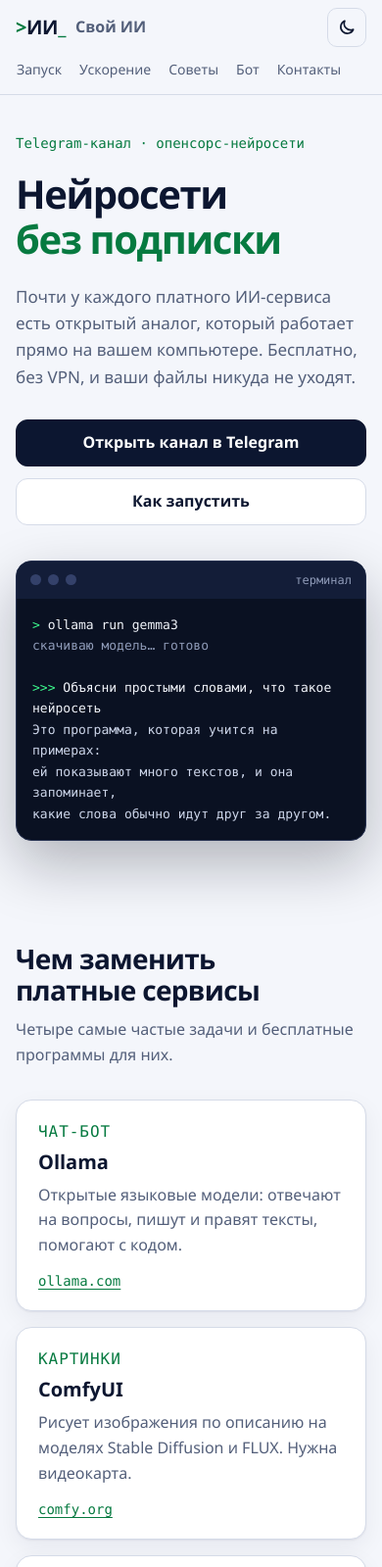
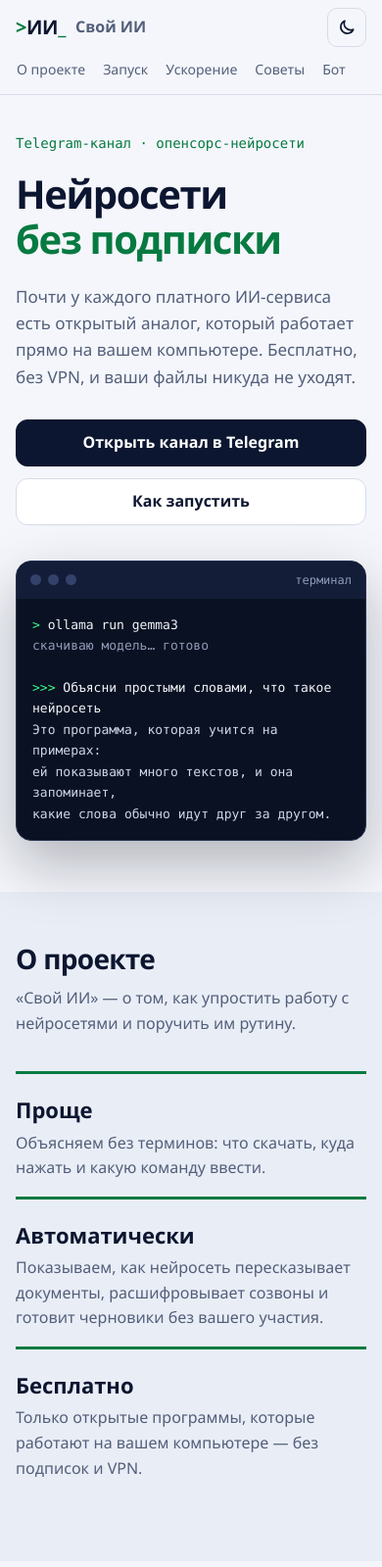
Before and after one commit to CANNIBA/svoi-ii, a plain HTML site: page index.html in a window 390 px wide. Shown: the top 1599 px of the page at 98% size. Drawn offline with Linux system fonts and the light colour scheme.

Commit message:
Раздел «О проекте», место под бота-навигатора, уточнение про видеокарты
Co-Authored-By: Claude Fable 5.2 <noreply@anthropic.com>

```diff
--- a/index.html
+++ b/index.html
@@ -30,11 +30,11 @@
       <span class="logo-name">Свой ИИ</span>
     </a>
     <nav class="nav" aria-label="Разделы">
+      <a href="#about">О проекте</a>
       <a href="#start">Запуск</a>
       <a href="#speed">Ускорение</a>
       <a href="#use">Советы</a>
       <a href="#bot">Бот</a>
-      <a href="#contact">Контакты</a>
     </nav>
     <button class="theme" id="theme" type="button" aria-label="Переключить светлую и тёмную тему" title="Светлая / тёмная тема">
       <svg class="i-moon" viewBox="0 0 24 24" width="20" height="20" aria-hidden="true"><path d="M20 14.5A8 8 0 0 1 9.5 4a8 8 0 1 0 10.5 10.5z" fill="none" stroke="currentColor" stroke-width="2" stroke-linejoin="round"/></svg>
@@ -67,6 +67,31 @@
 <span class="out">Это программа, которая учится на примерах:
 ей показывают много текстов, и она запоминает,
 какие слова обычно идут друг за другом.</span><span class="cur">_</span></pre>
+      </div>
+    </div>
+  </section>
+
+  <!-- ===== О проекте ===== -->
+  <section class="sec alt" id="about">
+    <div class="wrap">
+      <h2>О проекте</h2>
+      <p class="sub">«Свой ИИ» — о том, как упростить работу с нейросетями и поручить им рутину.</p>
+      <div class="flow flow-3">
+        <div class="flow-step">
+          <h3>Проще</h3>
+          <p>Объясняем без терминов: что скачать, куда нажать и какую команду ввести.</p>
+        </div>
+        <div class="flow-step">
+          <h3>Автоматически</h3>
+          <p>Показываем, как нейросеть пересказывает документы, расшифровывает созвоны и готовит черновики без вашего участия.</p>
+        </div>
+        <div class="flow-step">
+          <h3>Бесплатно</h3>
+          <p>Только открытые программы, которые работают на вашем компьютере — без подписок и VPN.</p>
+        </div>
+      </div>
+      <div class="actions">
+        <a class="btn btn-main" id="guide-bot" href="#" target="_blank" rel="noopener" hidden>Бот-навигатор в Telegram</a>
       </div>
     </div>
   </section>
@@ -172,7 +197,8 @@ pip install -r requirements.txt</code></div>
           <tbody>
             <tr><td>8 ГБ оперативной памяти</td><td>Маленькие модели, до 4B</td><td><code>gemma3:4b</code></td></tr>
             <tr><td>16 ГБ оперативной памяти</td><td>Средние модели, 7–8B — хватает для большинства задач</td><td><code>qwen3:8b</code></td></tr>
-            <tr><td>Видеокарта с 8+ ГБ памяти</td><td>То же самое, но в разы быстрее. Для картинок и видео почти обязательна</td><td><code>gemma3:12b</code></td></tr>
+            <tr><td>Видеокарта с 8 ГБ памяти</td><td>Те же средние модели, но в разы быстрее. Для картинок и видео почти обязательна</td><td><code>qwen3:8b</code></td></tr>
+            <tr><td>Видеокарта с 12+ ГБ памяти</td><td>Модели покрупнее, 12–14B — отвечают заметно умнее</td><td><code>gemma3:12b</code></td></tr>
           </tbody>
         </table>
       </div>
--- a/script.js
+++ b/script.js
@@ -6,7 +6,22 @@
 // ============================================================
 var AUTHOR_TELEGRAM = "Stesha337";
 
+// ============================================================
+//  НАСТРОЙКА: имя бота-навигатора (то, что заканчивается на bot),
+//  БЕЗ знака @.  Пример:  var GUIDE_BOT = "svoi_neuro_guide_bot";
+//  Пока тут пусто, кнопка «Бот-навигатор» на сайте скрыта.
+// ============================================================
+var GUIDE_BOT = "";
+
 (function () {
+  // --- кнопка «Бот-навигатор» ---
+  var guideBtn = document.getElementById('guide-bot');
+  var botName = GUIDE_BOT.replace(/^@/, '').trim();
+  if (guideBtn && botName) {
+    guideBtn.href = 'https://t.me/' + encodeURIComponent(botName);
+    guideBtn.hidden = false;
+  }
+
   // --- кнопка «Написать автору» ---
   var write = document.getElementById('write');
   var nick = AUTHOR_TELEGRAM.replace(/^@/, '').trim();
--- a/style.css
+++ b/style.css
@@ -269,6 +269,7 @@ details p { padding: 0 20px 18px; color: var(--muted); }
 
 /* как работает бот */
 .flow { display: grid; grid-template-columns: repeat(4, 1fr); gap: 16px; margin-top: 36px; }
+.flow-3 { grid-template-columns: repeat(3, 1fr); }
 .flow-step { border-top: 3px solid var(--accent); padding-top: 18px; min-width: 0; }
 .flow-n { font: 700 14px var(--mono); color: var(--accent); }
 .flow-step h3 { font-size: 22px; margin: 6px 0 8px; }
@@ -302,6 +303,7 @@ details p { padding: 0 20px 18px; color: var(--muted); }
 @media (max-width: 960px) {
   .hero-in { grid-template-columns: 1fr; gap: 36px; }
   .swap, .flow { grid-template-columns: repeat(2, 1fr); }
+  .flow-3 { grid-template-columns: repeat(3, 1fr); }
   .tips { grid-template-columns: repeat(2, 1fr); }
   .ways { grid-template-columns: 1fr; }
 }
```
